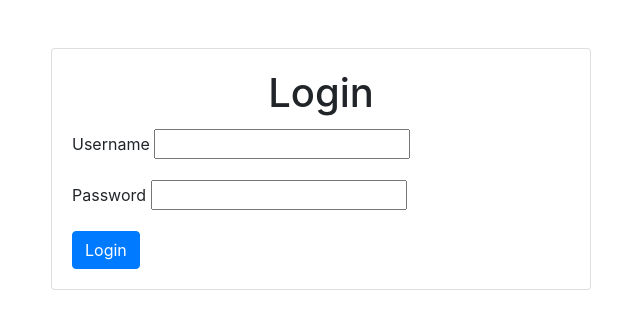
After one commit to amirr37/qc-software-project, a Django app: page /login in a window 1280 px wide. The commit adds this page. Shown: the top 329 px of the page, without its empty margins (319-959 px from the left). Run offline with Django 4.2, Linux system fonts and the light colour scheme; some libraries are stand-ins or nearby versions.

Commit message:
create login view and template and fix it url

```diff
--- /dev/null
+++ b/account_module/templates/account_module/login.html
@@ -0,0 +1,47 @@
+{% extends 'shared/base.html' %}
+
+{% block title %}Login{% endblock %}
+
+{% block content %}
+<div class="container">
+    <div class="row justify-content-center">
+        <div class="col-md-6">
+            <div class="card mt-5">
+                <div class="card-body">
+                    <h1 class="card-title text-center">Login</h1>
+                    <form action="{% url 'login' %}" method="post">
+                        {% csrf_token %}
+                        {{ login_form.non_field_errors }}
+
+                        <div class="form-group">
+                            <label for="{{ login_form.username.id_for_label }}">Username</label>
+                            {{ login_form.username }}
+                            {% if login_form.username.errors %}
+                                <div class="text-danger">
+                                    {% for error in login_form.username.errors %}
+                                        {{ error }}
+                                    {% endfor %}
+                                </div>
+                            {% endif %}
+                        </div>
+
+                        <div class="form-group">
+                            <label for="{{ login_form.password.id_for_label }}">Password</label>
+                            {{ login_form.password }}
+                            {% if login_form.password.errors %}
+                                <div class="text-danger">
+                                    {% for error in login_form.password.errors %}
+                                        {{ error }}
+                                    {% endfor %}
+                                </div>
+                            {% endif %}
+                        </div>
+
+                        <button type="submit" class="btn btn-primary">Login</button>
+                    </form>
+                </div>
+            </div>
+        </div>
+    </div>
+</div>
+{% endblock %}
--- a/account_module/urls.py
+++ b/account_module/urls.py
@@ -0,0 +1,6 @@
+from django.urls import path
+from account_module import views
+
+urlpatterns = [
+    path('login', views.LoginView.as_view(), name='login'),
+]
--- a/account_module/views.py
+++ b/account_module/views.py
@@ -1,4 +1,30 @@
 from django.shortcuts import render
+from django.contrib.auth import authenticate, login
+from django.shortcuts import render, redirect
+from django.views import View
+from .forms import LoginForm
 
 
 # Create your views here.
+
+
+class LoginView(View):
+    def get(self, request):
+        context = {'login_form': LoginForm()}
+        return render(request, 'account_module/login.html', context)
+
+    def post(self, request):
+        login_form = LoginForm(request.POST)
+        if login_form.is_valid():
+            username = login_form.cleaned_data['username']
+            password = login_form.cleaned_data['password']
+            user = authenticate(request, username=username, password=password)
+            if user:
+                login(request, user)
+                # return redirect('index_page')
+                # todo : create index_page view
+            else:
+                login_form.add_error('password', 'Invalid username or password.')
+
+        context = {'login_form': login_form}
+        return render(request, 'account_module/login.html', context)
--- a/config/urls.py
+++ b/config/urls.py
@@ -15,8 +15,9 @@ Including another URLconf
     2. Add a URL to urlpatterns:  path('blog/', include('blog.urls'))
 """
 from django.contrib import admin
-from django.urls import path
+from django.urls import path, include
 
 urlpatterns = [
     path('admin/', admin.site.urls),
+    path('', include('account_module.urls')),
 ]
--- a/templates/shared/base.html
+++ b/templates/shared/base.html
@@ -1,16 +1,28 @@
-<!doctype html>
+<!DOCTYPE html>
 <html lang="en">
 <head>
     <meta charset="UTF-8">
-    <meta name="viewport"
-          content="width=device-width, user-scalable=no, initial-scale=1.0, maximum-scale=1.0, minimum-scale=1.0">
-    <meta http-equiv="X-UA-Compatible" content="ie=edge">
-    <title>{% block title %}{% endblock %}</title>
+    <meta name="viewport" content="width=device-width, initial-scale=1.0">
+    <title>{% block title %}My Website{% endblock %}</title>
+    <!-- Add your CSS and JavaScript files here -->
+    <link rel="stylesheet" href="https://stackpath.bootstrapcdn.com/bootstrap/4.5.0/css/bootstrap.min.css">
+
 </head>
 <body>
+<header>
+    <!-- Add your header content here -->
+</header>
 
-{% block content %}
+<main>
+    {% block content %}
+        <!-- Default content if not overridden by child templates -->
+    {% endblock %}
+</main>
 
-{% endblock %}
+<footer>
+    <!-- Add your footer content here -->
+</footer>
+
+<!-- Add your JavaScript files here -->
 </body>
 </html>
```
Also changed, not shown: db.sqlite3.
